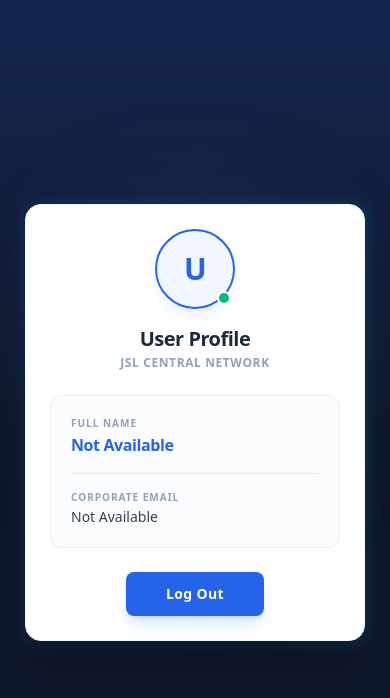
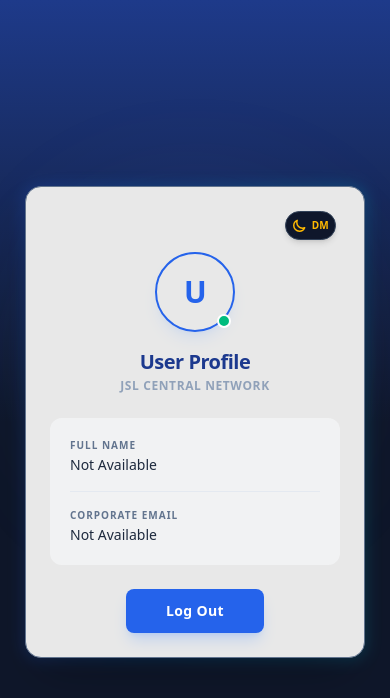
Before and after one commit to ashwaniiikuma/Register-login-page, a Next.js app: page /dashboard in a window 390 px wide. Shown: the top 698 px of the page. Built offline with nearby package versions, Linux system fonts and the light colour scheme; no server answers.

Commit message:
fix: The userinfo.jsx UI and light dark mode with responsive and also LoginForm.jsx

```diff
--- a/components/LoginForm.jsx
+++ b/components/LoginForm.jsx
@@ -74,14 +74,14 @@ return(
                             <svg xmlns="http://www.w3.org/2000/svg" fill="none" viewBox="0 0 24 24" strokeWidth={2.5} stroke="currentColor" className="w-3.5 h-3.5 sm:w-4 sm:h-4">
                                 <path strokeLinecap="round" strokeLinejoin="round" d="M12 3v2.25m0 13.5V21M4.22 4.22l1.58 1.58m12.42 12.42l1.58 1.58M3 12h2.25m13.5 0H21M4.22 19.78l1.58-1.58M17.62 6.38l1.58-1.58M12 7.5a4.5 4.5 0 110 9 4.5 4.5 0 010-9z" />
                             </svg>
-                            Light Mode
+                            LM
                         </>
                     ) : (
                         <>
                             <svg xmlns="http://www.w3.org/2000/svg" fill="none" viewBox="0 0 24 24" strokeWidth={2.5} stroke="currentColor" className="w-3.5 h-3.5 sm:w-4 sm:h-4">
                                 <path strokeLinecap="round" strokeLinejoin="round" d="M21.752 15.002A9.718 9.718 0 0118 15.75c-5.385 0-9.75-4.365-9.75-9.75 0-1.33.266-2.597.748-3.752A9.753 9.753 0 003 11.25C3 16.635 7.365 21 12.75 21a9.753 9.753 0 009.002-5.998z" />
                             </svg>
-                            Dark Mode
+                            DM
                         </>
                     )}
                 </button>
--- a/components/UserInfo.jsx
+++ b/components/UserInfo.jsx
@@ -2,15 +2,20 @@
 
 import { signOut } from "next-auth/react"
 import { useSession } from "next-auth/react";
+import { useState } from "react";
 
 
 
 export default function UserInfo() {
 
     const {data: session} = useSession();
+    const [isDarkMode, setIsDarkMode] = useState(false);
+
 
    return (
-    <div className="min-h-screen bg-[#0f172a] flex flex-col font-sans selection:bg-blue-500/30">
+    <div className={`min-h-screen bg-[#0f172a] flex flex-col font-sans selection:bg-blue-500/30 ${
+         isDarkMode ? "bg-[#0b0f19]" : "bg-[#1e3a8a]"
+    }`}>
 
         {/* 🌐 JSL Top Announcement Banner Bar */}
 
@@ -28,10 +33,38 @@ const {data: session} = useSession();
                 <div className="absolute -inset-0.5 bg-gradient-to-r from-[#2563eb] to-cyan-500 rounded-2xl blur opacity-20 group-hover:opacity-35 transition duration-1000"></div>
 
                 {/* Main Card Body (Pure White Premium Panel aligned with Register fields) */}
-                <div className="relative shadow-2xl p-6 sm:p-8 rounded-2xl bg-white border border-slate-100 flex flex-col items-center w-full">
-
+                <div className={`relative shadow-2xl p-6 sm:p-8 rounded-2xl  border  flex flex-col items-center w-full ${
+                isDarkMode ? "bg-[#131c2e] border-slate-700/80" : "bg-[#e8e8e8] border-slate-500"
+                }`}>
+                     <div className="w-full flex justify-end mb-3 pr-1 z-10">
+                <button
+                    type="button"
+                    onClick={() => setIsDarkMode(!isDarkMode)}
+                    className={`flex items-center gap-1.5 sm:gap-2 px-1.5 sm:px-3 py-1.5 rounded-full text-[10px] sm:text-xs font-bold tracking-wide uppercase transition-all shadow-md active:scale-95 ${
+                        isDarkMode
+                        ? "bg-amber-500 text-slate-900 hover:bg-amber-400"
+                        : "bg-slate-900 text-amber-400 hover:bg-slate-800 border border-slate-700"
+                    }`}
+                >
+                    {isDarkMode ? (
+                        <>
+                            <svg xmlns="http://www.w3.org/2000/svg" fill="none" viewBox="0 0 24 24" strokeWidth={2.5} stroke="currentColor" className="w-3.5 h-3.5 sm:w-4 sm:h-4">
+                                <path strokeLinecap="round" strokeLinejoin="round" d="M12 3v2.25m0 13.5V21M4.22 4.22l1.58 1.58m12.42 12.42l1.58 1.58M3 12h2.25m13.5 0H21M4.22 19.78l1.58-1.58M17.62 6.38l1.58-1.58M12 7.5a4.5 4.5 0 110 9 4.5 4.5 0 010-9z" />
+                            </svg>
+                            LM
+                        </>
+                    ) : (
+                        <>
+                            <svg xmlns="http://www.w3.org/2000/svg" fill="none" viewBox="0 0 24 24" strokeWidth={2.5} stroke="currentColor" className="w-3.5 h-3.5 sm:w-4 sm:h-4">
+                                <path strokeLinecap="round" strokeLinejoin="round" d="M21.752 15.002A9.718 9.718 0 0118 15.75c-5.385 0-9.75-4.365-9.75-9.75 0-1.33.266-2.597.748-3.752A9.753 9.753 0 003 11.25C3 16.635 7.365 21 12.75 21a9.753 9.753 0 009.002-5.998z" />
+                            </svg>
+                            DM
+                        </>
+                    )}
+                </button>
+            </div>
                     {/* 👤 JSL Official Branding Avatar Frame */}
-                    <div className="w-20 h-20 bg-blue-50/80 border-2 border-[#2563eb] rounded-full flex items-center justify-center mb-4 shadow-lg shadow-blue-500/10 relative">
+                    <div className="w-20 h-20 border-2 border-[#2563eb] rounded-full flex items-center justify-center mb-4 shadow-lg shadow-blue-500/10 relative">
                         <span className="text-3xl text-[#2563eb] font-bold tracking-tight">
                             {session?.user?.name?.[0]?.toUpperCase() || "U"}
                         </span>
@@ -39,16 +72,27 @@ const {data: session} = useSession();
                         <span className="absolute bottom-0.5 right-0.5 w-3.5 h-3.5 bg-emerald-500 border-2 border-white rounded-full"></span>
                     </div>
 
-                    <h1 className="text-xl font-bold text-slate-800 tracking-tight">User Profile</h1>
+                    <h1 className={`text-xl font-bold  tracking-tight ${
+                    isDarkMode ? "text-white" : "text-blue-900"
+                    }`}>User Profile</h1>
+
                     <p className="text-slate-400 text-xs mt-0.5 mb-6 uppercase tracking-wider font-semibold">JSL Central Network</p>
 
                     {/* 📦 Inner Form Element Sync Box (Clean Slate Light Theme) */}
-                    <div className="w-full space-y-4 bg-slate-50/60 p-5 rounded-xl border border-slate-200/60">
+                    <div className={`w-full space-y-4 p-5 rounded-xl transition-colors duration-200 ${
+    isDarkMode ? "bg-slate-800/60" : "bg-slate-50/60"
+}`}>
 
     {/* Name Field */}
     <div className="flex flex-col gap-0.5">
-                            <span className="text-[10px] uppercase tracking-widest text-slate-400 font-bold">Full Name</span>
-                            <span className="text-[#2563eb] font-bold text-base sm:text-lg tracking-tight truncate">
+        <span className={`text-[10px] uppercase tracking-widest font-bold ${
+            isDarkMode ? "text-slate-400" : "text-slate-500"
+        }`}>
+            Full Name
+        </span>
+        <span className={`font-medium text-sm sm:text-base truncate ${
+            isDarkMode ? "text-white" : "text-slate-800"
+        }`}>
             {session?.user?.name || "Not Available"}
         </span>
     </div>
@@ -56,9 +100,18 @@ const {data: session} = useSession();
                        <div className="w-full h-[1px] bg-slate-200/80"></div>
 
                         {/* Email Field */}
-                        <div className="flex flex-col gap-0.5">
-                            <span className="text-[10px] uppercase tracking-widest text-slate-400 font-bold">Corporate Email</span>
-                            <span className="text-slate-700 font-medium text-sm sm:text-base truncate">
+                    <div className="flex flex-col gap-0.5 w-full">
+                {/* Label: Isme se duplicate slate color hata diya aur dark/light conditional thik kiya */}
+                <span className={`text-[10px] uppercase tracking-widest font-bold ${
+                    isDarkMode ? "text-slate-400/90" : "text-slate-500"
+                }`}>
+                    Corporate Email
+                </span>
+
+                {/* Actual Email: Isko text-slate-700 se badal kar dark mode mein pure white/light text diya */}
+                <span className={`font-medium text-sm sm:text-base truncate ${
+                    isDarkMode ? "text-slate-100" : "text-slate-800"
+                }`}>
                     {session?.user?.email || "Not Available"}
                 </span>
             </div>
```
Lines whose indentation alone changed are shown as unchanged.
